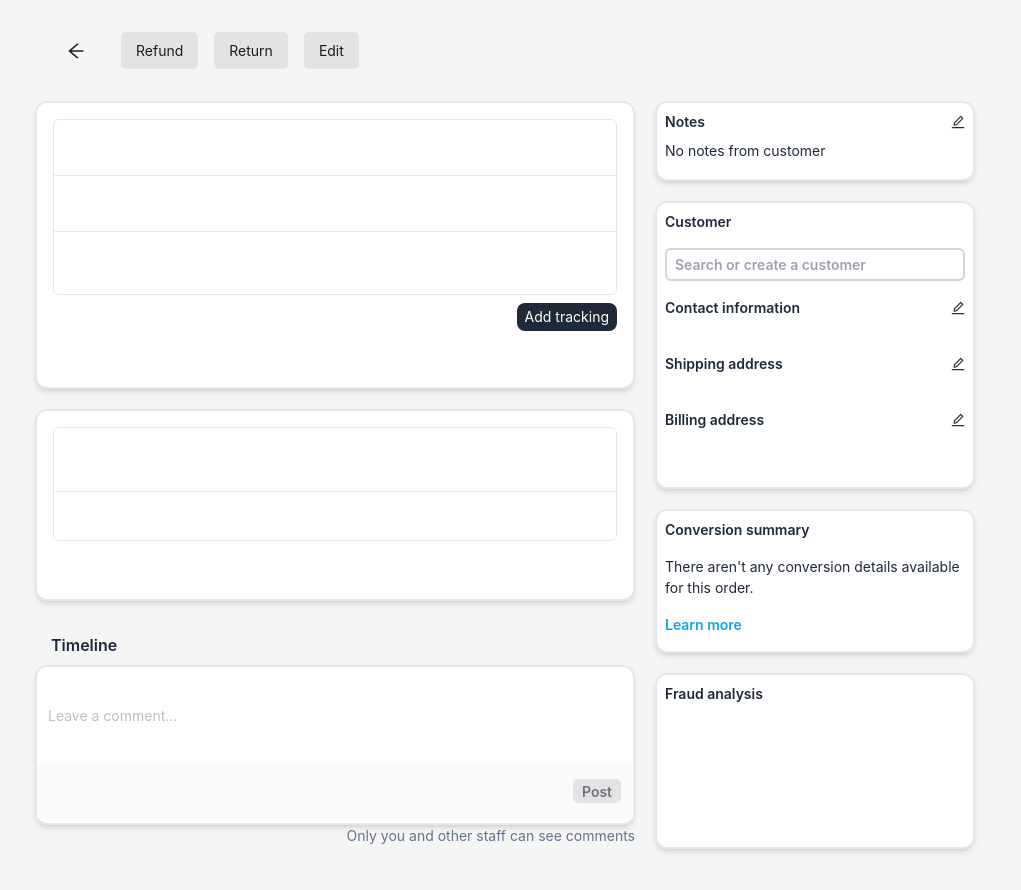
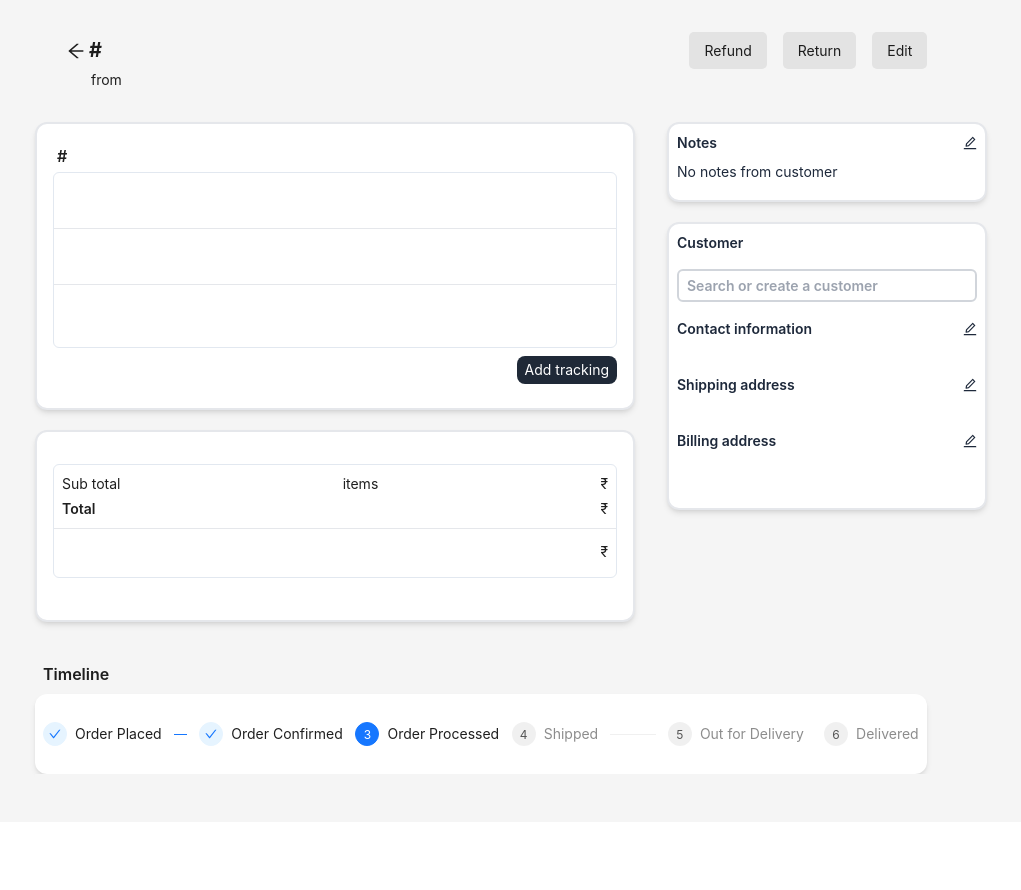
Before and after one commit to Appkube-ecommerce/appkube-ecommerce-sui, a Next.js app: page /admin/orders/summary in a window 1280 px wide. Shown: the top 890 px of the page, without its empty margins (175-1196 px from the left). After the commit the page ends 822 px from the top, so only its background shows below. Built offline with nearby package versions, Linux system fonts and the light colour scheme.

Commit message:
Worked on Order page, integrated Put API worked on the order summary page also implemented timeline to track the order. Added edit functionality to the order.

```diff
--- a/src/components/admin/customers/customers.js
+++ b/src/components/admin/customers/customers.js
@@ -35,7 +35,7 @@ const Customer = () => {
     console.log("Saving edited data:", editedData);
     setEditingProduct(null);
     setEditedData({});
-    putRequest(editedData); //here put api is hitting
+    putRequest(editedData);
     setOpenEditModal(false);
   };
   const putRequest = async (values) => {
--- a/src/components/admin/orders/orders.js
+++ b/src/components/admin/orders/orders.js
@@ -1,9 +1,9 @@
 'use client';
 import { InboxOutlined } from '@ant-design/icons';
 import React, { useState,useEffect } from 'react';
-import { Table } from 'antd';
+import { SearchOutlined,EditOutlined } from "@ant-design/icons";
 import Link from 'next/link';
-import { Button, Modal, Radio } from 'antd';
+import { Button, Modal,Space, Radio,Table,Form,Input } from 'antd';
 import { useDispatch,useSelector } from 'react-redux';
 import { saveOrdersList } from '@/redux/slices/orderSlice';
 import { useRouter } from 'next/navigation';
@@ -12,13 +12,53 @@ import { useSearchParams } from 'next/navigation';
 import axios from "@/Api/axios";
 
 const Orders = () => {
+  const [editingProduct, setEditingProduct] = useState(null);
+  const [editedData, setEditedData] = useState({});
+  const [openEditModal, setOpenEditModal] = useState(false);
+  const [open, setOpen] = useState(false);
+
   const router = useRouter()
   // const HandlePush = (record)=>{
   //   router.push(
   //    '/admin/orders/summary',
   //  {query:{data:record}})
   // }
+  const [filterOption, setFilterOption] = useState('all');
+  const showModalForEdit = (record) => {
+    setOpen(true);
+    setOpenEditModal(true);
+    console.log("Editing product:", record);
+    setEditingProduct(record);
+    setEditedData(record);
 
+  };
+  const handleSaveForEdit = () => {
+    console.log("Saving edited data:", editedData);
+    setEditingProduct(null);
+    setEditedData({});
+    putRequest(editedData); //here put api is hitting
+    setOpenEditModal(false);
+  };
+  const putRequest = async (values) => {
+    let data = {
+      createdAt: values.createdAt,
+      id: values.id,
+      items: values.items,
+paymentMethod: values.paymentMethod,
+status: values.status,
+totalPrice: values.totalPrice,
+updatedAt: values.updatedAt,
+_lastChangedAt: values._lastChangedAt,
+
+    };
+    try {
+      console.log("stored data", data);
+      const response = await axios.put(`/updateOrder/${id}`, data);
+      console.log("success", response);
+    } catch (error) {
+      console.log("error", error);
+    }
+  };
   const searchParams = useSearchParams()
   console.log("data",searchParams.get('data'))
   const id = searchParams.get('data')
@@ -26,7 +66,28 @@ const Orders = () => {
     const data = order.filter((item)=>{
     return item.id === id
   })
-  console.log('filter value',data)
+  console.log('filter value',data);
+
+  const handleFilterOptionChange = (option) => {
+    setFilterOption(option);
+  };
+
+  const handleCancelForEdit = () => {
+    setOpenEditModal(false);
+  };
+
+  const filteredOrders = order.filter((item) => {
+    if (filterOption === 'all') {
+      return true;
+    } else if (filterOption === 'pending') {
+      return item.status === 'PENDING';
+    } else if (filterOption === 'upi') {
+      return item.paymentMethod === 'UPI';
+    }
+
+    return true;
+  });
+
   const columns = [
     {
       title: 'Order',
@@ -38,11 +99,11 @@ const Orders = () => {
   href={{
     pathname: '/admin/orders/summary',
     query: {
-      data: `${record.id}`
+    data:`${record.id}`
     }
   }}
 >
-  <span>{text}</span>
+  <span>#{text}</span>
       </Link>
         ),
     },
@@ -54,18 +115,17 @@ const Orders = () => {
       render: (createdAt) => `${createdAt}`,
     },
     {
-      title: 'Customer Orders Id',
+      title: 'Customer Name',
       // className: 'text-xs',
-      dataIndex: 'customerOrdersId',
-      key: "customerOrdersId",
-      render: (customerOrdersId) => `${customerOrdersId}`,
+      dataIndex: 'customerName',
+      key: "customerName",
+      render: (customerName) => `${customerName}`,
     },
     {
       title: 'Total Price',
-      // className: 'text-xs',
       dataIndex: 'totalPrice',
       key: "totalPrice",
-      render: (totalPrice) => `${totalPrice}`,
+      render: (totalPrice) => `₹${totalPrice}`,
     },
     {
       title: 'Payment Method',
@@ -101,6 +161,18 @@ const Orders = () => {
       dataIndex: '_lastChangedAt',
       key: "_lastChangedAt",
       render: (_lastChangedAt) => `${_lastChangedAt}`,
+    },
+    {
+      title: "Action",
+      key: "action",
+      width: "8%",
+      render: (text, record) => (
+        <Space size="middle">
+          <button onClick={() => showModalForEdit(record)}>
+            <EditOutlined /> Edit
+          </button>
+        </Space>
+      ),
     },
 
   ];
@@ -216,6 +288,88 @@ const Orders = () => {
     </div>
   </div>
 </Modal>
+<Modal
+          // title="Title"
+          open={openEditModal}
+          onCancel={handleCancelForEdit}
+          footer={[
+            <button
+              key="save"
+              className="bg-black text-white px-8 py-2 rounded-lg"
+              onClick={handleSaveForEdit}
+            >
+              Save
+            </button>,
+          ]}
+        >
+            <Form layout="vertical"
+            className='p-4'>
+          <Form.Item label="Order Id">
+                <Input
+                  value={editedData.
+                    id
+                    }
+                  onChange={(e) =>
+                    setEditedData({ ...editedData,
+                      id
+                      : e.target.value })
+                  }
+                />
+              </Form.Item>
+              <Form.Item label="Date">
+                <Input
+                  value={editedData.createdAt}
+                  onChange={(e) =>
+                    setEditedData({ ...editedData, createdAt: e.target.value })
+                  }
+                />
+              </Form.Item>  <Form.Item label="Customer Name">
+                <Input
+                  value={editedData.name}
+                  onChange={(e) =>
+                    setEditedData({ ...editedData, name: e.target.value })
+                  }
+                />
+              </Form.Item>  <Form.Item label="Total Price">
+                <Input
+                  value={editedData.totalPrice}
+                  onChange={(e) =>
+                    setEditedData({ ...editedData, totalPrice: e.target.value })
+                  }
+                />
+              </Form.Item>  <Form.Item label="Payment Method">
+                <Input
+                  value={editedData.paymentMethod}
+                  onChange={(e) =>
+                    setEditedData({ ...editedData, paymentMethod: e.target.value })
+                  }
+                />
+              </Form.Item>  <Form.Item label="Payment Status">
+                <Input
+                  value={editedData.status}
+                  onChange={(e) =>
+                    setEditedData({ ...editedData, status: e.target.value })
+                  }
+                />
+              </Form.Item>  <Form.Item label="No of Items	">
+                <Input
+                  value={editedData.items
+                  }
+                  onChange={(e) =>
+                    setEditedData({ ...editedData, items: e.target.value })
+                  }
+                />
+              </Form.Item>  <Form.Item label="Last changed at">
+                <Input
+                  value={editedData._lastChangedAt}
+                  onChange={(e) =>
+                    setEditedData({ ...editedData, _lastChangedAt: e.target.value })
+                  }
+                />
+              </Form.Item>
+</Form>
+        </Modal>
+
     </>
           </div>
         </div>
@@ -246,17 +400,23 @@ const Orders = () => {
 
 <div className='bg-white p-4 rounded-lg mr-3'>
       <div className='gap-2 h-8'>
-        <button className="rounded-lg w-10 text-xs font-semibold hover:bg-gray-100">All</button>
-        <button className="rounded-lg w-20 text-xs font-semibold hover:bg-gray-100">Unfulfilled</button>
-        <button className="rounded-lg  w-14 text-xs font-semibold hover:bg-gray-100">Unpaid</button>
-        <button className="rounded-lg  w-12 text-xs font-semibold hover:bg-gray-100">Open</button>
+      <button className={`rounded-lg w-10 text-xs font-semibold hover:bg-gray-100 ${filterOption === 'all' ? 'bg-gray-100' : ''}`} onClick={() => handleFilterOptionChange('all')}>
+              All
+            </button>
+            <button className={`rounded-lg w-20 text-xs font-semibold hover:bg-gray-100 ${filterOption === 'pending' ? 'bg-gray-100' : ''}`} onClick={() => handleFilterOptionChange('pending')}>
+              Pending
+            </button>
+            <button className={`rounded-lg  w-14 text-xs font-semibold hover:bg-gray-100 ${filterOption === 'upi' ? 'bg-gray-100' : ''}`} onClick={() => handleFilterOptionChange('upi')}>
+              UPI
+            </button>
+        {/* <button className="rounded-lg  w-12 text-xs font-semibold hover:bg-gray-100">Open</button>
         <button className="rounded-lg w-14 text-xs font-semibold hover:bg-gray-100">Closed</button>
         <button className="rounded-lg w-24 text-xs font-semibold hover:bg-gray-100">Local Delivery</button>
-        <button className="rounded-lg w-6 text-xs font-semibold hover:bg-gray-100">+</button>
+        <button className="rounded-lg w-6 text-xs font-semibold hover:bg-gray-100">+</button> */}
       </div>
         <Table
           columns={columns}
-          dataSource={order}
+          dataSource={filteredOrders}
           pagination={false}
           // pagination={{
           //   position: ['bottomCenter'],
--- a/src/components/admin/orders/ordersummary.js
+++ b/src/components/admin/orders/ordersummary.js
@@ -10,8 +10,7 @@ import { saveOrdersList } from "@/redux/slices/orderSlice";
 //import {Input, message, Upload } from "antd";
 import { EditOutlined } from "@ant-design/icons";
 import { useEffect } from 'react';
-
-
+import { Steps } from 'antd';
 
 const
 OrderInfo = () => {
@@ -21,18 +20,18 @@ OrderInfo = () => {
   const searchParams = useSearchParams();
   const idFromParams = searchParams.get("data");
 
-  useEffect(() => {
-    const fetchOrders = async () => {
-      try {
-        const response = await FetchOrders();
-        dispatch(saveOrdersList(response.data.listOrders.items));
-      } catch (error) {
-        console.error("Error fetching orders:", error);
-      }
-    };
+  // useEffect(() => {
+  //   const fetchOrders = async () => {
+  //     try {
+  //       const response = await FetchOrders();
+  //       dispatch(saveOrdersList(response.data.listOrders.items));
+  //     } catch (error) {
+  //       console.error("Error fetching orders:", error);
+  //     }
+  //   };
 
-    fetchOrders();
-  },[dispatch]);
+  //   fetchOrders();
+  // },[dispatch]);
 
   const orders = useSelector((state) => state.ordersData.ordersList);
   console.log(orders, "coming from redux");
@@ -52,13 +51,14 @@ OrderInfo = () => {
     <>
 
       <div className="p-8">
-        <header className="flex gap-5">
+        <header className="flex gap-1">
           <ArrowLeftOutlined
             className="text-lg font-semibold"
             onClick={backToOrders}
           />
-          <div className="flex gap-4 justify-center">
-            <h1 className="font-bold text-xl">{data[0]?.id||idFromParams}</h1>
+          <div className="flex justify-between w-10/12">
+            <div><h1 className="font-bold text-xl mt-1">#{data[0]?.id||idFromParams}</h1></div>
+            <div className="gap-4 flex">
             <button
               style={{
                 backgroundColor: "#E3E3E3",
@@ -86,17 +86,19 @@ OrderInfo = () => {
               }}
             >
               Edit
-            </button>
+            </button></div>
           </div>
         </header>
-        <div className="ml-10">{data[0]?.createdAt}</div>
+        <div className="ml-6">{data[0]?.createdAt} from {data[0]?.paymentMethod}</div>
       </div>
-      <div className='flex gap-5'>
+      <div className='flex gap-8'>
 <div>
       <div className="border-2 shadow-md w-[37.5rem] h-72 bg-white rounded-xl p-4">
-        <div></div>
+      <div className="font-semibold text-base p-1">#{data[0]?.id||idFromParams}</div>
         <div className='border border-slate-200 h-44 rounded-md'>
-        <div className='border-b h-14'><p></p></div>
+        <div className='border-b h-14 p-2'>
+        <p>{data[0]?.createdAt}</p>
+        </div>
         <div className='border-b h-14'></div>
         <div className='h-14'></div></div>
         <div className='flex justify-end mt-2'>
@@ -107,40 +109,23 @@ OrderInfo = () => {
 
       </div>
       <div className="border-2 shadow-md w-[37.5rem] h-48 bg-white p-4 mt-5 rounded-xl">
+      <div className="font-semibold p-2">{data[0]?.status}</div>
       <div className='border border-slate-200 rounded-md'>
-      <div className='border-b h-16'></div>
-        <div className=' h-12'></div>
+      <div className='border-b h-16 p-2'>
+        <div className="flex justify-between">
+        <p>Sub total</p>
+      <p>{data[0]?.items.length} items</p>
+      <p>₹{data[0]?.totalPrice}</p></div>
+      <div className="py-1 justify-between flex"><p className="font-semibold">Total</p>
+      <p>₹{data[0]?.totalPrice}</p></div>
+      </div>
+        <div className=' h-12 py-3 px-2 flex justify-between'><p>{data[0]?.status}</p>
+        <p>₹{data[0]?.totalPrice}</p></div>
         </div>
       </div>
       <div className='mt-8'>
-      <p className='font-semibold text-base ml-4 text-slate-800 mb-2'>Timeline</p>
-      <div className="border-2 shadow-md w-[37.5rem] h-40 bg-white rounded-xl">
-      <div className="flex flex-col mt-4 space-y-4 items-end">
 
-              <Input
-                placeholder="Leave a comment..."
-                value={comment}
-                onChange={(e) => setComment(e.target.value)}
-                className='border-none hover:border-0 h-16 rounded-none'
-              />
-                <div className="bg-slate-50 flex justify-end h-full w-full"> {/* Use flex justify-end */}
-    <button
-      className="text-gray-500 font-semibold h-6 w-12  mt-4 mb-4 mr-3"
-      //onClick={handlePostComment}
-      style={{
-        backgroundColor: "#E3E3E3",
-        borderRadius: "5px",
-
-      }}
-
-    >
-      Post
-    </button>
-  </div>
-            </div>
         </div>
-        </div>
-      <p className='text-slate-500 text-end'>Only you and other staff can see comments</p>
 </div>
 
 <div>
@@ -178,16 +163,36 @@ OrderInfo = () => {
 </div>
 
       </div>
-
-      <div className="border-2 shadow-md w-80 h-36 bg-white p-2 rounded-xl mt-5">
-        <p className='font-semibold text-slate-800'>Conversion summary</p>
-        <p className='text-slate-800 mt-4'>There aren&apos;t any conversion details available for this order.</p>
-        <div className="mt-4"><a className='text-sky-500 font-semibold'>Learn more</a></div>
-      </div>
-      <div className="border-2 shadow-md w-80 h-44 bg-white p-2 mt-5 rounded-xl font-semibold text-slate-800">Fraud analysis</div>
 </div>
 
 </div>
+<p className="font-semibold text-base px-2 py-2">Timeline</p>
+<div className="h-20 w-10/12 bg-white rounded-xl py-7 px-2 shadow-md">
+      <Steps
+          size="small"
+          current={2}
+          items={[
+            {
+              title: "Order Placed",
+            },
+            {
+              title: "Order Confirmed",
+            },
+            {
+              title: "Order Processed",
+            },
+            {
+              title: "Shipped",
+            },
+            {
+              title: "Out for Delivery",
+            },
+            {
+              title: "Delivered",
+            },
+          ]}
+        />
+      </div>
     </>
   );
 };
```
Lines whose indentation alone changed are shown as unchanged.
